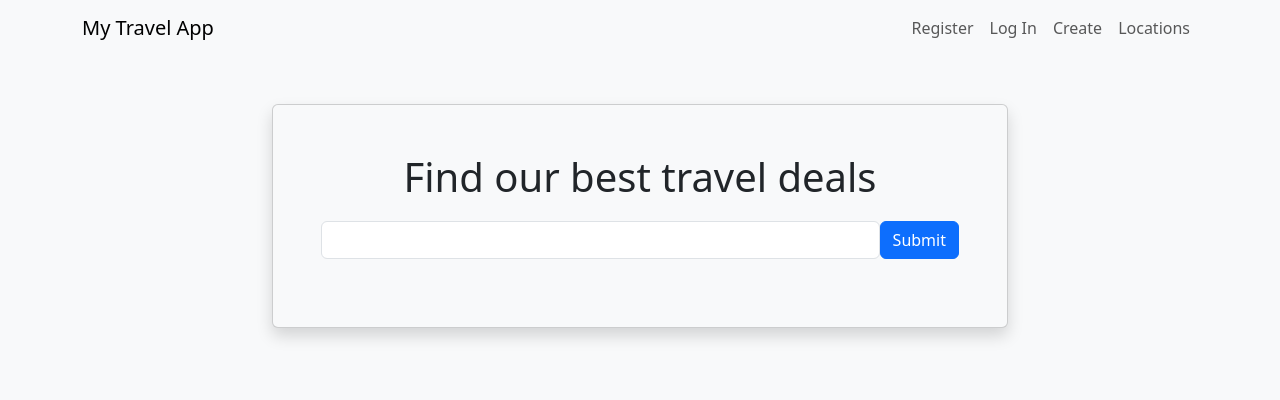
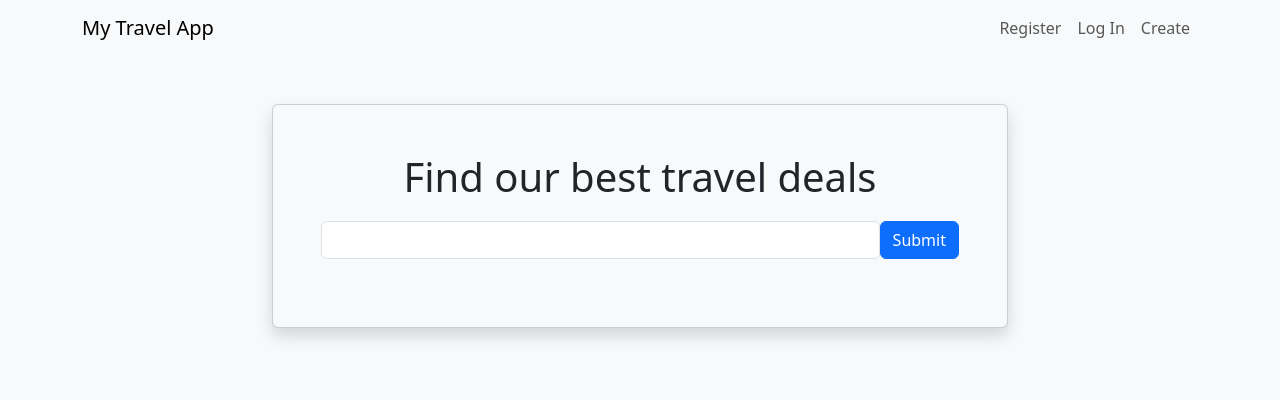
Before and after one commit to Sofia-QUT/IAB207_demo, a Flask app: page / in a window 1280 px wide. Shown: the top 400 px of the page. Run offline with Flask 3, Linux system fonts and the light colour scheme; some libraries are stand-ins or nearby versions.

Commit message:
changes to index

```diff
--- a/travel/templates/base.html
+++ b/travel/templates/base.html
@@ -39,7 +39,7 @@
                         {% endif %}
 
                         <a class="nav-item nav-link" href="{{ url_for('destination.create') }}">Create</a>
-                        <a class="nav-item nav-link" href="{{ url_for('main.locations') }}">Locations</a>
+                        <!-- <a class="nav-item nav-link" href="{{ url_for('main.locations') }}">Locations</a> -->
 
                     </div>
                 </div>
--- a/travel/templates/locations.html
+++ b/travel/templates/locations.html
@@ -1,7 +1,6 @@
 {% extends 'base.html' %}
 
 {% from 'bootstrap5/form.html' import render_form %}
-{% block header %}
 
 <main>
     {% block content %}
```
